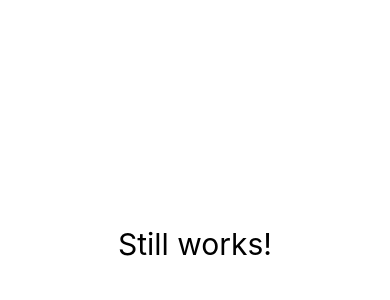
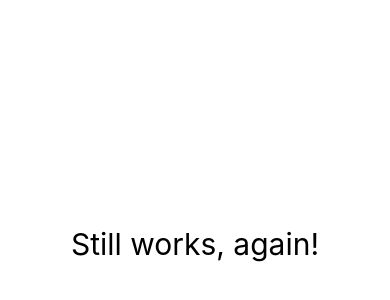
Before and after one commit to MarKust71/ReactNativeNscode, a React Native app: screen / in a window 390 px wide. Shown: the part 178-478 px from the top of the page. Built offline with nearby package versions, Linux system fonts and the light colour scheme.

Commit message:
correct project structure

```diff
--- a/index.js
+++ b/index.js
@@ -5,6 +5,6 @@
 import { AppRegistry } from 'react-native';
 
 import { name as appName } from './app.json';
-import { App } from './app/App';
+import { App } from './src/app/App';
 
 AppRegistry.registerComponent(appName, () => App);
--- a/app/App.tsx
+++ b/src/app/App.tsx
@@ -15,7 +15,7 @@ const styles = StyleSheet.create({
 export const App = () => {
     return (
         <View style={styles.container}>
-            <Text style={styles.text}>Still works!</Text>
+            <Text style={styles.text}>Still works, again!</Text>
         </View>
     );
 };
```
Also changed, not shown: src/api/README.md (added), src/assets/README.md (added), src/helpers/README.md (added), src/i18n/README.md (added), src/routing/README.md (added), src/store/README.md (added), src/theme/README.md (added), src/ui/README.md (added), 2 other files (tests, documents, lock files or other folders).
